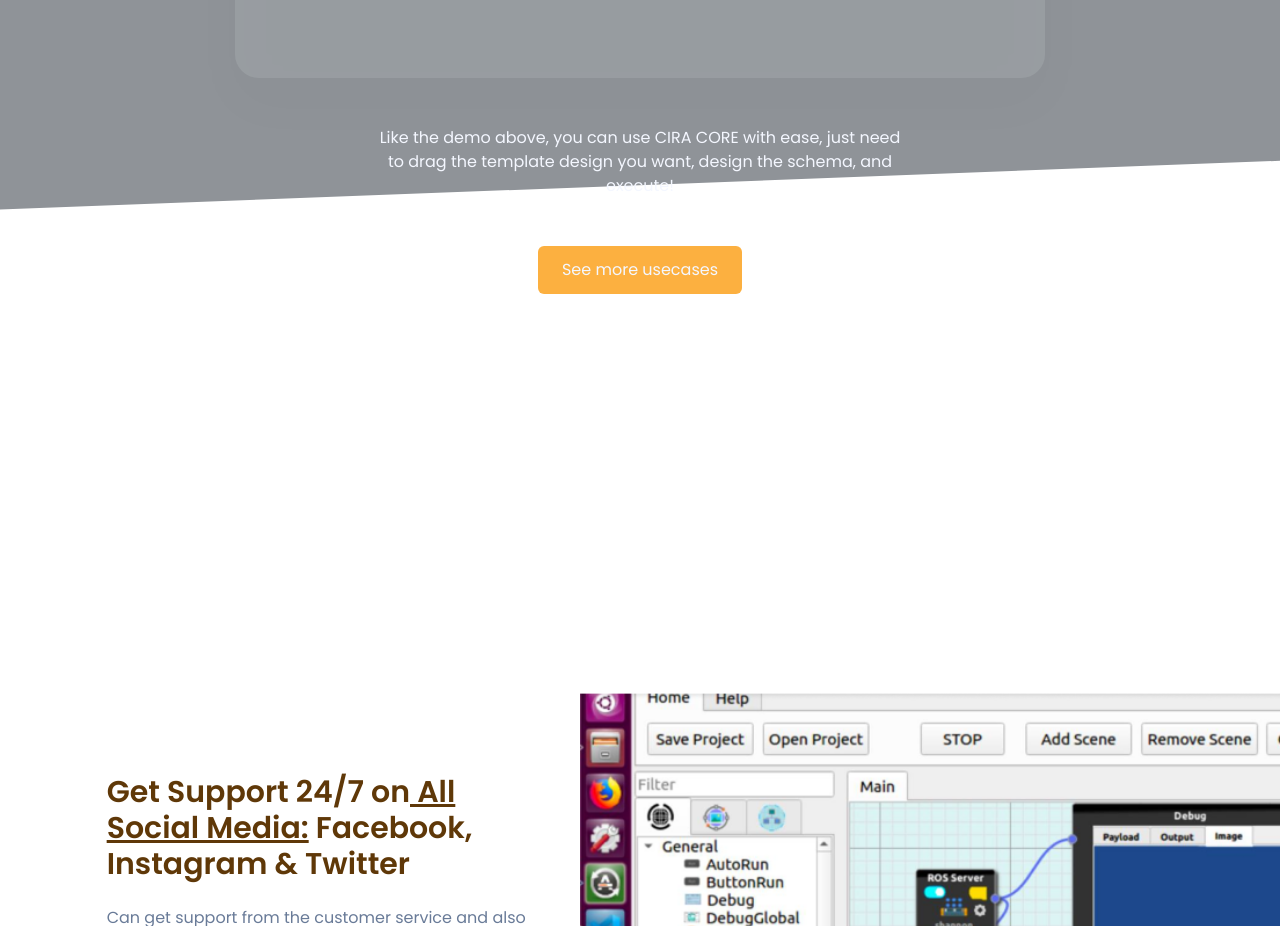
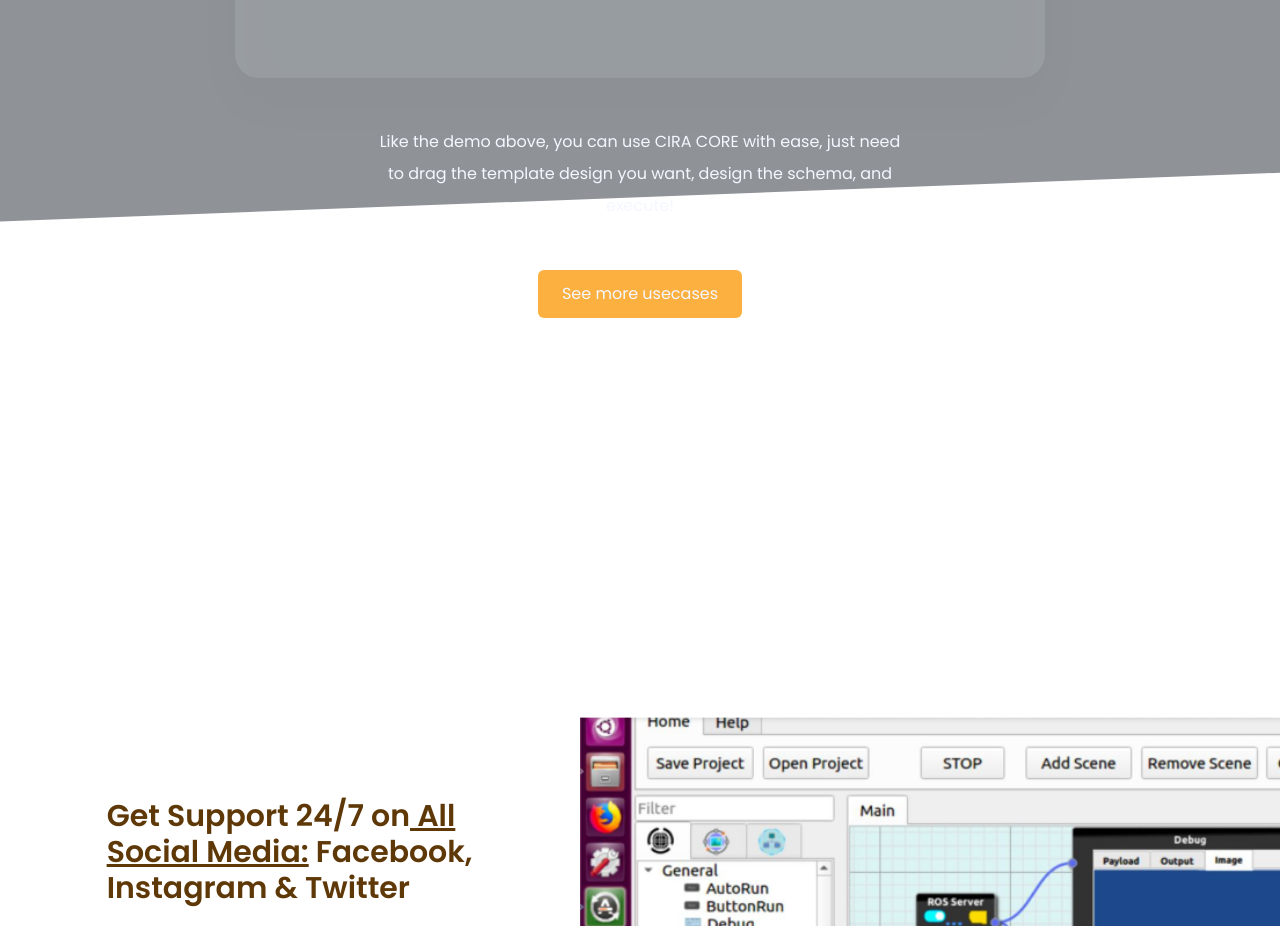
Before and after one commit to deeptech-kmitl/frontend-cira-merchant, a Next.js app: page / in a window 1280 px wide. Shown: the part 4220-5146 px from the top of the page. Built offline with nearby package versions, Linux system fonts and the light colour scheme; grey boxes are pictures that could not be loaded.

Commit message:
feat: add line height

```diff
--- a/components/home/Cases.tsx
+++ b/components/home/Cases.tsx
@@ -88,7 +88,7 @@
               </div>
             </div>
             <div className="flex justify-center text-center text-white">
-              <p className="md:w-1/2">
+              <p className="md:w-1/2 leading-loose">
                 Like the demo above, you can use CIRA CORE with ease, just need
                 to drag the template design you want, design the schema, and
                 execute!
```
